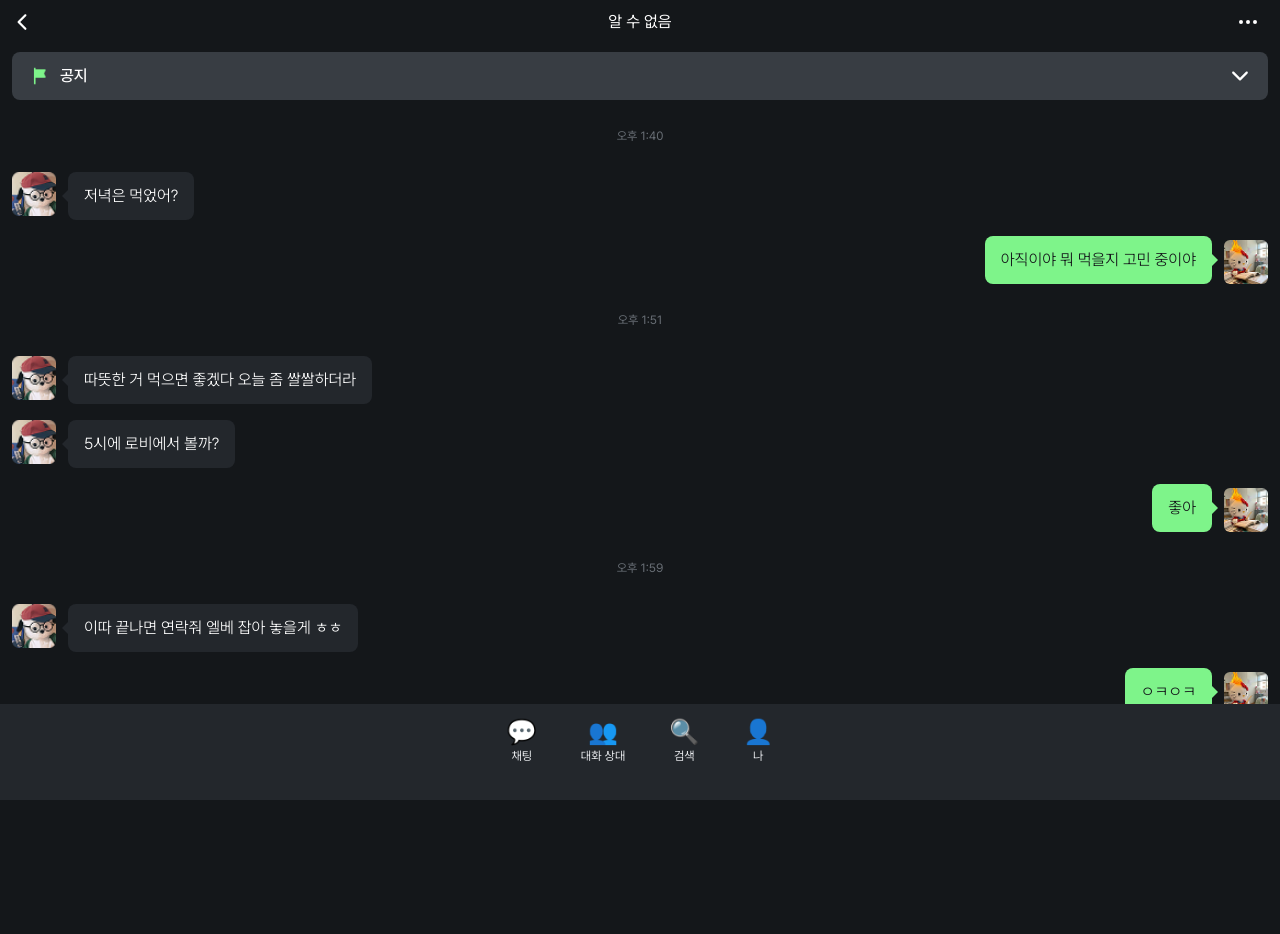
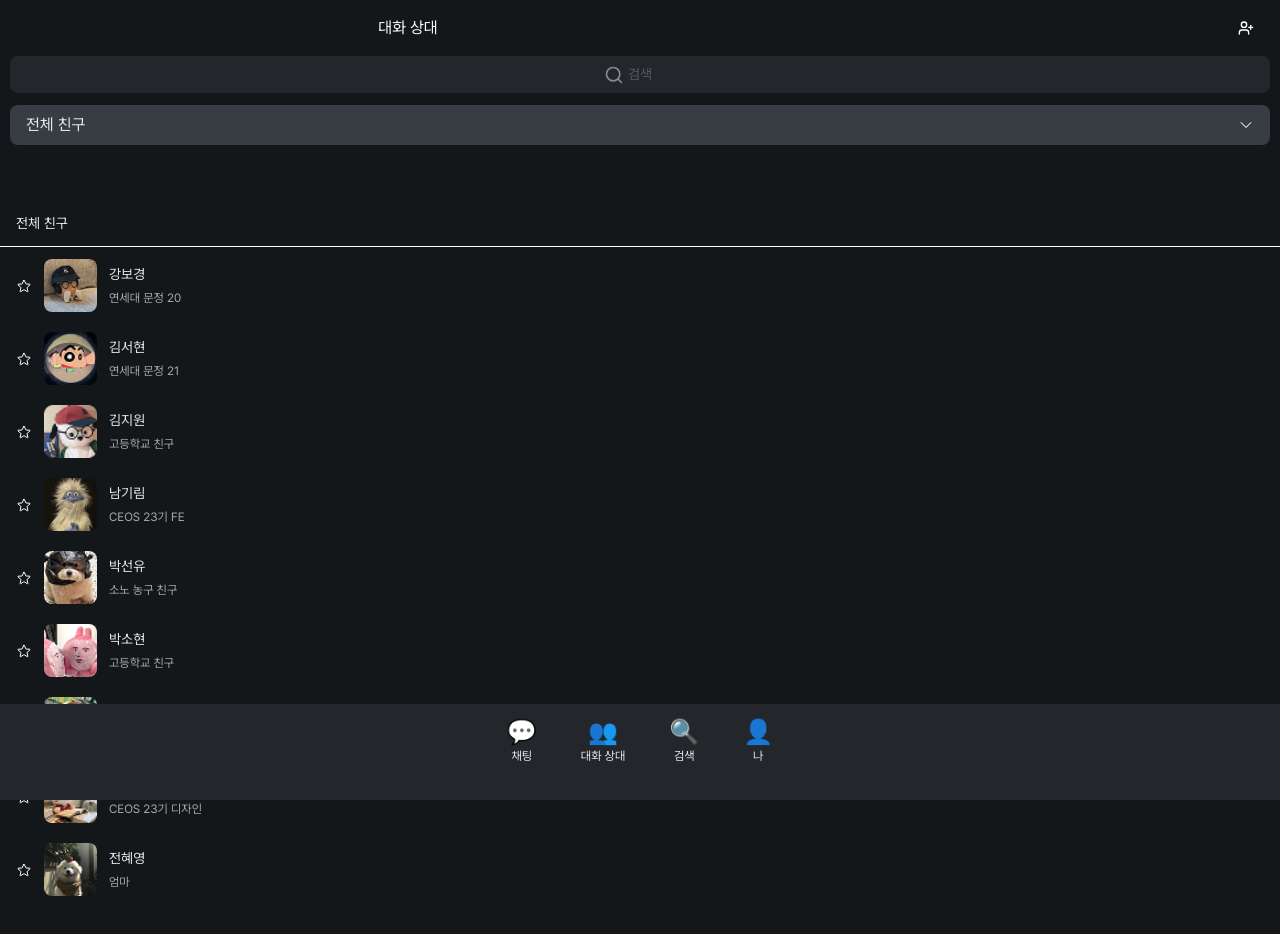
Before and after one commit to CEOS-Developers/react-messenger-23rd, a React (Vite) app: page / in a window 1280 px wide. Shown: the top 934 px of the page. Before the commit the page ends 895 px from the top, so only its background shows below. Built offline with nearby package versions, Linux system fonts and the light colour scheme.

Commit message:
feat: implement dynamic roomId routing and speaker toggle

```diff
--- /dev/null
+++ b/public/data/rooms.json
@@ -0,0 +1,8 @@
+[
+  {
+    "id": "room1",
+    "participants": ["user-1", "user-2"],
+    "lastMessage": "끝 !!",
+    "updatedAt": "2026-04-21T13:48:55Z"
+  }
+]
--- a/src/App.tsx
+++ b/src/App.tsx
@@ -4,6 +4,7 @@ import ChatListPage from "./pages/ChatList";
 import NoticePage from "./components/ChatRoom/Noticepage";
 import initialMessages from "../public/data/messages.json";
 import initialFriends from "../public/data/friends.json";
+import initialRooms from "../public/data/rooms.json";
 import FriendsPage from "./pages/Friends";
 import "./App.css";
 import { useEffect } from "react";
@@ -24,6 +25,12 @@ function App() {
       localStorage.setItem("users", JSON.stringify(initialFriends));
       console.log("친구 데이터 로딩 완료");
     }
+
+    //채팅방 데이터 가져오기
+    if (!localStorage.getItem("rooms")) {
+      localStorage.setItem("rooms", JSON.stringify(initialRooms));
+      console.log("채팅방 데이터 로딩 완료");
+    }
   }, []);
 
   //네브바 표시 설정
@@ -33,7 +40,7 @@ function App() {
   return (
     <div className={`min-h-screen ${!shouldHide ? "pb-[95px]" : ""}`}>
       <Routes>
-        <Route path="/" element={<ChatRoomPage />} />
+        <Route path="/" element={<FriendsPage />} />
 
         <Route path="/chatroom/:id" element={<ChatRoomPage />} />
         <Route path="/chatlist" element={<ChatListPage />} />
--- a/src/components/ChatRoom/ChatHeader.tsx
+++ b/src/components/ChatRoom/ChatHeader.tsx
@@ -4,9 +4,10 @@ import { HiOutlineDotsHorizontal } from "react-icons/hi";
 
 interface Props {
   name: string;
+  onNameClick?: () => void;
 }
 
-export default function ChatHeader({ name }: Props) {
+export default function ChatHeader({ name, onNameClick }: Props) {
   const navigate = useNavigate();
 
   return (
@@ -17,7 +18,9 @@ export default function ChatHeader({ name }: Props) {
         </button>
       </div>
       <div className="flex flex-1 justify-center">
-        <h1 className="text-body-01">{name}</h1>
+        <button onClick={onNameClick}>
+          <h1 className="text-body-01">{name}</h1>
+        </button>
       </div>
       <div className="flex flex-1 justify-end">
         <button>
--- a/src/pages/ChatRoom.tsx
+++ b/src/pages/ChatRoom.tsx
@@ -1,6 +1,9 @@
 import { useEffect, useState } from "react";
 import type { User, Message } from "../types/chat";
+import type { Room } from "../types/room";
+
 import { formatTime } from "../utils/formatTime";
+import { useParams } from "react-router-dom";
 
 import ChatHeader from "../components/ChatRoom/ChatHeader";
 import MessageInput from "../components/ChatRoom/MessageInput";
@@ -10,55 +13,96 @@ import SentBubble from "../components/ChatRoom/Sentbubble";
 import TimeDivider from "../components/ChatRoom/TimeDivider";
 
 export default function ChatRoomPage() {
+  const { id: currentRoomId } = useParams<{ id: string }>();
+
   const [messages, setMessages] = useState<Message[]>(() => {
     const saved = localStorage.getItem("messages");
     return saved ? JSON.parse(saved) : []; //데이터 있으면 문자열을 객체로 변환
   });
   const [users, setUsers] = useState<User[]>([]);
+  const [rooms, setRooms] = useState<Room[]>([]);
 
-  const currentUserId = "user-1"; //나=이우림=user-1 로 가정
-  const opponentId = "user-2"; //상대방=김지원=user-2 로 가정
-  const currentRoomId = "room1"; //이우림과 김지원의 방=room1 로 가정
+  const [currentUserId, setCurrentUserId] = useState("user-1"); //화자 기본값 = 이우림
+  // const [opponentId, setOpponentId] = useState("user-2"); //상대방 기본값 = 김지원
+  // const [currentRoomId, setCurrentRoomId] = useState("room1"); //채팅방 기본값 = 이우림&김지원
 
   useEffect(() => {
     const savedMessages = localStorage.getItem("messages");
-    const savedUsers = localStorage.getItem("friends");
+    const savedUsers = localStorage.getItem("users");
+    const savedRooms = localStorage.getItem("rooms");
 
     if (savedMessages) setMessages(JSON.parse(savedMessages));
     if (savedUsers) setUsers(JSON.parse(savedUsers));
+    if (savedRooms) setRooms(JSON.parse(savedRooms));
   }, []);
 
+  const currentRoom = rooms.find((r) => r.id === currentRoomId);
+
+  const defaultOpponentId =
+    currentRoom?.participants.find((p) => p !== "user-1") || "user-2";
+
+  //화자 전환 로직
+  const opponentId = currentUserId === "user-1" ? defaultOpponentId : "user-1";
   const opponent = users.find((u) => u.id === opponentId);
 
+  const handleToggleUser = () => {
+    setCurrentUserId((prev) =>
+      prev === "user-1" ? defaultOpponentId : "user-1"
+    );
+  };
+
+  //현재 방 메세지만 뜨도록
+  const roomMessages = messages.filter((msg) => msg.roomId === currentRoomId);
+
+  // 메시지 전송 로직
   const handleSendMessage = (text: string) => {
+    const now = new Date().toISOString();
+
     const newMessage = {
       id: Date.now().toString(),
       text,
-      roomId: currentRoomId,
+      roomId: currentRoomId || "room1",
       senderId: currentUserId,
       recieverId: opponentId,
-      createdAt: new Date().toISOString(),
+      createdAt: now,
     };
 
-    //현재 화면 업데이트
+    // 메시지 업데이트
     const updatedMessages = [...messages, newMessage];
     setMessages(updatedMessages);
+    localStorage.setItem("messages", JSON.stringify(updatedMessages));
 
-    //데이터 저장
-    const allMessages = JSON.parse(localStorage.getItem("messages") || "[]");
-    const updateAll = [...allMessages, newMessage];
-    localStorage.setItem("messages", JSON.stringify(updateAll));
+    // 방 업데이트
+    const savedRooms = localStorage.getItem("rooms");
+    if (savedRooms) {
+      const allRooms: Room[] = JSON.parse(savedRooms);
+
+      //현재 방 찾기
+      const updatedRooms = allRooms.map((room: Room) => {
+        if (room.id === currentRoomId) {
+          return { ...room, lastMessage: text, updatedAt: now };
+        }
+        return room;
+      });
+
+      localStorage.setItem("rooms", JSON.stringify(updatedRooms));
+      setRooms(updatedRooms);
+    }
   };
   //로컬스토리지에는 하나의 데이터만 넣을 수 있어서 최근 메세지를 추가한 새로운 하나의 데이터를 넣어줘야 함
 
   return (
     <main className="flex flex-col h-screen">
-      <ChatHeader name={opponent?.name || "알 수 없음"} />
+      <ChatHeader
+        name={opponent?.name || "알 수 없음"}
+        onNameClick={handleToggleUser}
+      />
       <NoticeBar />
+
       {/* 메세지 리스트 */}
       <div className="flex flex-col flex-1 overflow-y-auto px-3">
-        {messages.map((msg, index) => {
-          const prevMsg = messages[index - 1];
+        {roomMessages.map((msg, index) => {
+          const prevMsg = roomMessages[index - 1];
           let showTimeDivider = false;
 
           //5분 계산
--- /dev/null
+++ b/src/types/room.ts
@@ -0,0 +1,6 @@
+export interface Room {
+  id: string;
+  participants: string[];
+  lastMessage?: string;
+  updatedAt?: string;
+}
```
